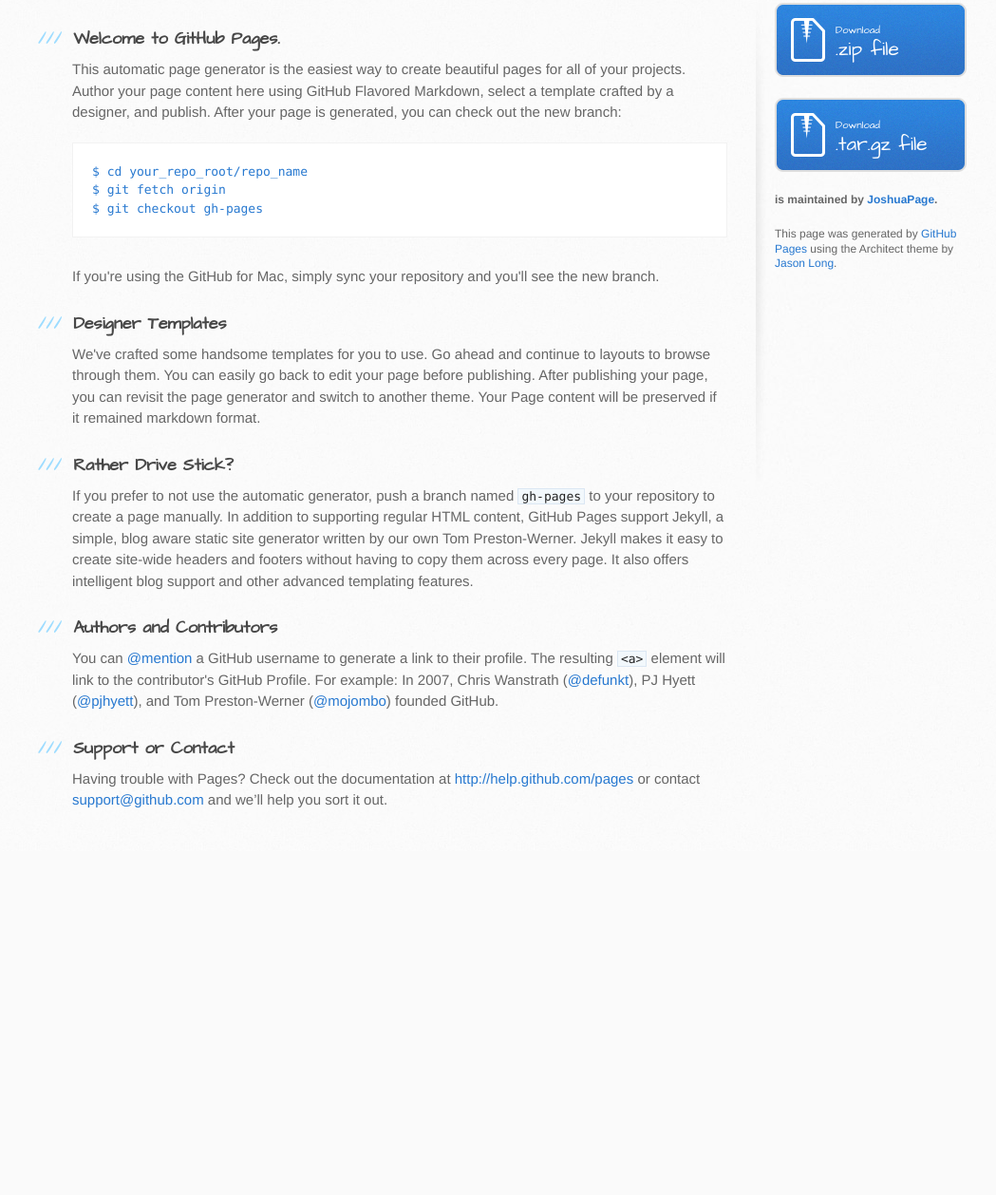
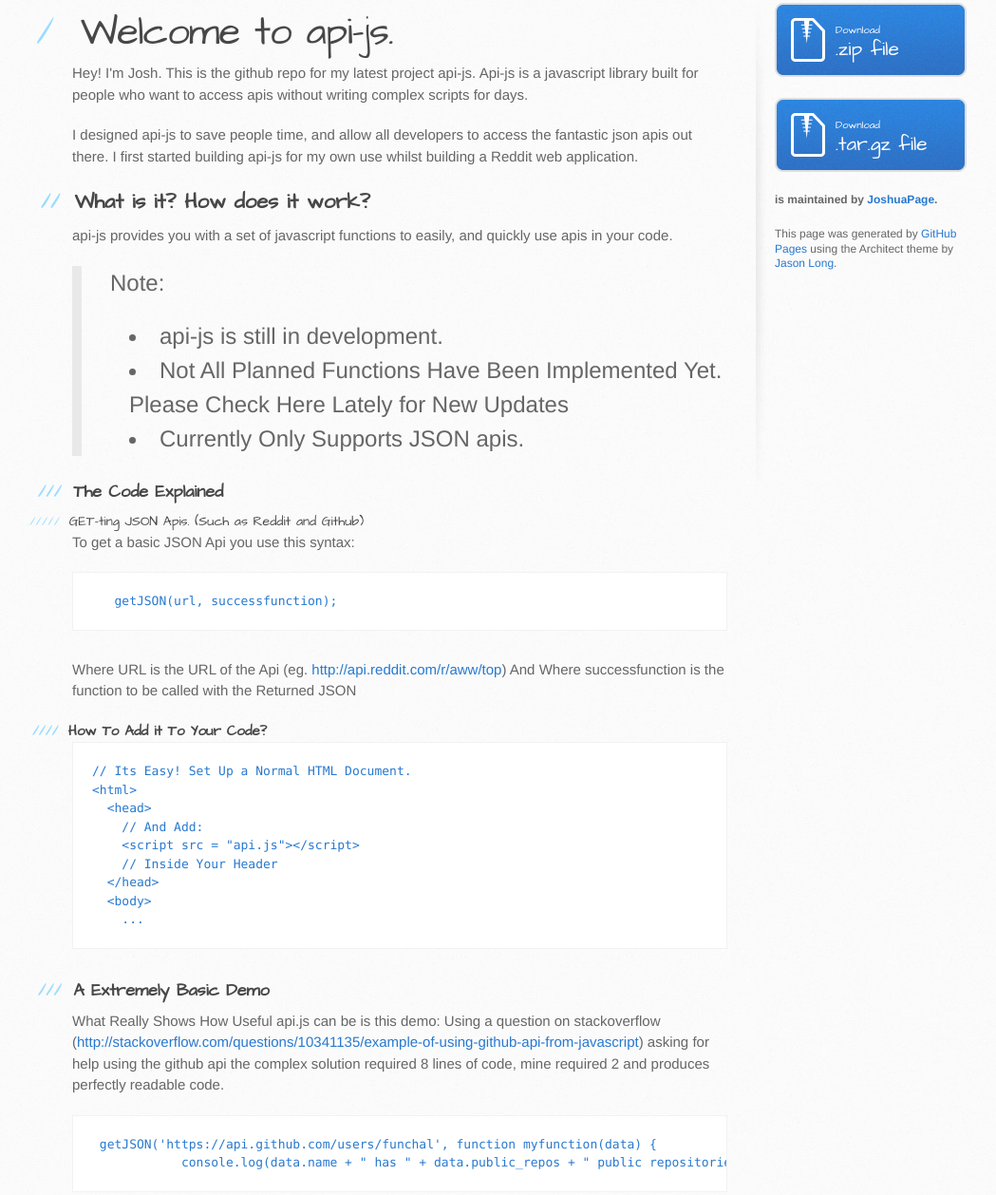
Before and after one commit to ProcrastinatingPenguin/-Api-JS, a plain HTML site: page index.html in a window 1280 px wide. Shown: the part 195-1453 px from the top of the page at 95% size, without its empty margins (94-1143 px from the left). Before the commit the page ends 1091 px from the top, so only its background shows below. Drawn offline with Linux system fonts and the light colour scheme.

```diff
--- a/index.html
+++ b/index.html
@@ -28,37 +28,110 @@
     <div id="content-wrapper">
       <div class="inner clearfix">
         <section id="main-content">
-          <h3>
-<a name="welcome-to-github-pages" class="anchor" href="#welcome-to-github-pages"><span class="octicon octicon-link"></span></a>Welcome to GitHub Pages.</h3>
+          <h1>
+<a name="welcome-to-api-js" class="anchor" href="#welcome-to-api-js"><span class="octicon octicon-link"></span></a>Welcome to api-js.</h1>
 
-<p>This automatic page generator is the easiest way to create beautiful pages for all of your projects. Author your page content here using GitHub Flavored Markdown, select a template crafted by a designer, and publish. After your page is generated, you can check out the new branch:</p>
+<p>Hey! I'm Josh. This is the github repo for my latest project <strong>api-js</strong>. <strong>Api-js</strong> is a javascript library built for people who want to access apis without writing complex scripts for days.</p>
 
-<pre><code>$ cd your_repo_root/repo_name
-$ git fetch origin
-$ git checkout gh-pages
+<p>I designed <strong>api-js</strong> to save people time, and allow all developers to access the fantastic json apis out there. I first started building <strong>api-js</strong> for my own use whilst building a Reddit web application.</p>
+
+<h2>
+<a name="what-is-it-how-does-it-work" class="anchor" href="#what-is-it-how-does-it-work"><span class="octicon octicon-link"></span></a>What is it? How does it work?</h2>
+
+<p><strong>api-js</strong> provides you with a set of javascript functions to easily, and quickly use apis in your code.</p>
+
+<blockquote>
+<p><strong>Note:</strong></p>
+
+<ul>
+<li>
+<strong>api-js</strong> is still in development.</li>
+<li>Not All Planned Functions Have Been Implemented Yet. Please Check Here Lately for New Updates</li>
+<li>Currently Only Supports JSON apis.</li>
+</ul>
+</blockquote>
+
+<h3>
+<a name="the-code-explained" class="anchor" href="#the-code-explained"><span class="octicon octicon-link"></span></a>The Code Explained</h3>
+
+<h5>
+<a name="get-ting-json-apis-such-as-reddit-and-github" class="anchor" href="#get-ting-json-apis-such-as-reddit-and-github"><span class="octicon octicon-link"></span></a>GET-ting JSON Apis. (Such as Reddit and Github)</h5>
+
+<p>To get a basic JSON Api you use this syntax:</p>
+
+<pre><code>   getJSON(url, successfunction);
 </code></pre>
 
-<p>If you're using the GitHub for Mac, simply sync your repository and you'll see the new branch.</p>
+<p>Where URL is the URL of the Api (eg. <a href="http://api.reddit.com/r/aww/top">http://api.reddit.com/r/aww/top</a>)
+  And Where successfunction is the function to be called with the Returned JSON</p>
+
+<h4>
+<a name="-how-to-add-it-to-your-code" class="anchor" href="#-how-to-add-it-to-your-code"><span class="octicon octicon-link"></span></a>
+<i></i> How To Add it To Your Code?</h4>
+
+<pre><code>// Its Easy! Set Up a Normal HTML Document.
+&lt;html&gt;
+  &lt;head&gt;
+    // And Add:
+    &lt;script src = "api.js"&gt;&lt;/script&gt;
+    // Inside Your Header
+  &lt;/head&gt;
+  &lt;body&gt;
+    ...
+</code></pre>
 
 <h3>
-<a name="designer-templates" class="anchor" href="#designer-templates"><span class="octicon octicon-link"></span></a>Designer Templates</h3>
+<a name="a-extremely-basic-demo" class="anchor" href="#a-extremely-basic-demo"><span class="octicon octicon-link"></span></a>A Extremely Basic Demo</h3>
 
-<p>We've crafted some handsome templates for you to use. Go ahead and continue to layouts to browse through them. You can easily go back to edit your page before publishing. After publishing your page, you can revisit the page generator and switch to another theme. Your Page content will be preserved if it remained markdown format.</p>
+<p>What Really Shows How Useful <strong>api.js</strong> can be is this demo:
+  Using a question on stackoverflow (<a href="http://stackoverflow.com/questions/10341135/example-of-using-github-api-from-javascript">http://stackoverflow.com/questions/10341135/example-of-using-github-api-from-javascript</a>) asking for help using the github api the complex solution required 8 lines of code, mine required 2 and produces perfectly readable code.</p>
+
+<pre><code> getJSON('https://api.github.com/users/funchal', function myfunction(data) {
+            console.log(data.name + " has " + data.public_repos + " public repositories!"); });
+</code></pre>
 
 <h3>
-<a name="rather-drive-stick" class="anchor" href="#rather-drive-stick"><span class="octicon octicon-link"></span></a>Rather Drive Stick?</h3>
+<a name="a-more-advanced-demo" class="anchor" href="#a-more-advanced-demo"><span class="octicon octicon-link"></span></a>A More Advanced Demo</h3>
 
-<p>If you prefer to not use the automatic generator, push a branch named <code>gh-pages</code> to your repository to create a page manually. In addition to supporting regular HTML content, GitHub Pages support Jekyll, a simple, blog aware static site generator written by our own Tom Preston-Werner. Jekyll makes it easy to create site-wide headers and footers without having to copy them across every page. It also offers intelligent blog support and other advanced templating features.</p>
+<p>GitHub's fenced code blocks are also supported with <strong>Highlight.js</strong> syntax highlighting:</p>
+
+<pre><code>&lt;body&gt;
+    &lt;h1&gt; Demo A. &lt;/h1&gt;
+    &lt;div id="Container"&gt;&lt;/div&gt;
+    &lt;script&gt;
+        //Get JSON Function - Part of my API JS Library - Gets the JSON Data from the Reddit Api with the Current Top Posts In /r/aww.
+
+        getJSON('http://api.reddit.com/r/aww/top', success);
+                //URL                             //Function To Be Called With Response
+        function success(data) {
+            console.log("hi");
+            redditLinks = data;
+            redditPosts = redditLinks.data.children;
+
+            for (i = 0; i &lt; redditPosts.length; i++) {
+                Post = redditPosts[i].data;
+                document.getElementById("Container").innerHTML += "&lt;a href = '" + Post.url + "'&gt;" + Post.title + "&lt;/a&gt;&lt;br&gt;";
+            }
+        }
+    &lt;/script&gt;
+&lt;/body&gt;
+</code></pre>
+
+<blockquote>
+<p><strong>Tip:</strong> To use <strong>Prettify</strong> instead of <strong>Highlight.js</strong>, just configure the <strong>Markdown Extra</strong> extension in the <i></i> <strong>Settings</strong> dialog.</p>
+
+<p><strong>Note:</strong> You can find more information:</p>
+
+<ul>
+<li>about <strong>Prettify</strong> syntax highlighting [here][5],</li>
+<li>about <strong>Highlight.js</strong> syntax highlighting [here][6].</li>
+</ul>
+</blockquote>
 
 <h3>
-<a name="authors-and-contributors" class="anchor" href="#authors-and-contributors"><span class="octicon octicon-link"></span></a>Authors and Contributors</h3>
+<a name="support-my-library" class="anchor" href="#support-my-library"><span class="octicon octicon-link"></span></a>Support My Library</h3>
 
-<p>You can <a href="https://github.com/blog/821" class="user-mention">@mention</a> a GitHub username to generate a link to their profile. The resulting <code>&lt;a&gt;</code> element will link to the contributor's GitHub Profile. For example: In 2007, Chris Wanstrath (<a href="https://github.com/defunkt" class="user-mention">@defunkt</a>), PJ Hyett (<a href="https://github.com/pjhyett" class="user-mention">@pjhyett</a>), and Tom Preston-Werner (<a href="https://github.com/mojombo" class="user-mention">@mojombo</a>) founded GitHub.</p>
-
-<h3>
-<a name="support-or-contact" class="anchor" href="#support-or-contact"><span class="octicon octicon-link"></span></a>Support or Contact</h3>
-
-<p>Having trouble with Pages? Check out the documentation at <a href="http://help.github.com/pages">http://help.github.com/pages</a> or contact <a href="mailto:support@github.com">support@github.com</a> and we’ll help you sort it out.</p>
+<p>Please Support My Project By Using it!</p>
         </section>
 
         <aside id="sidebar">
```
Also changed, not shown: params.json (+1 -1 lines).
